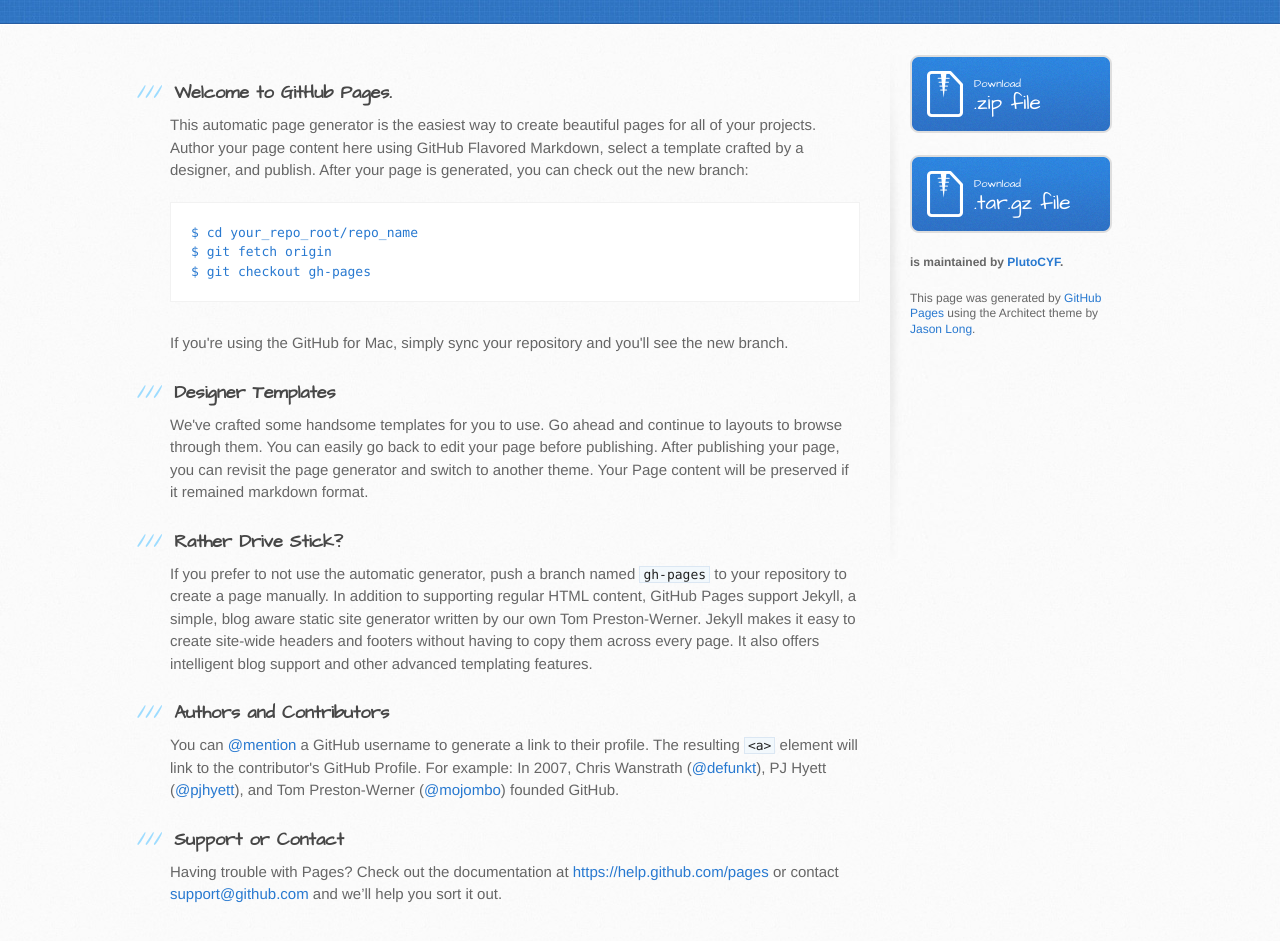
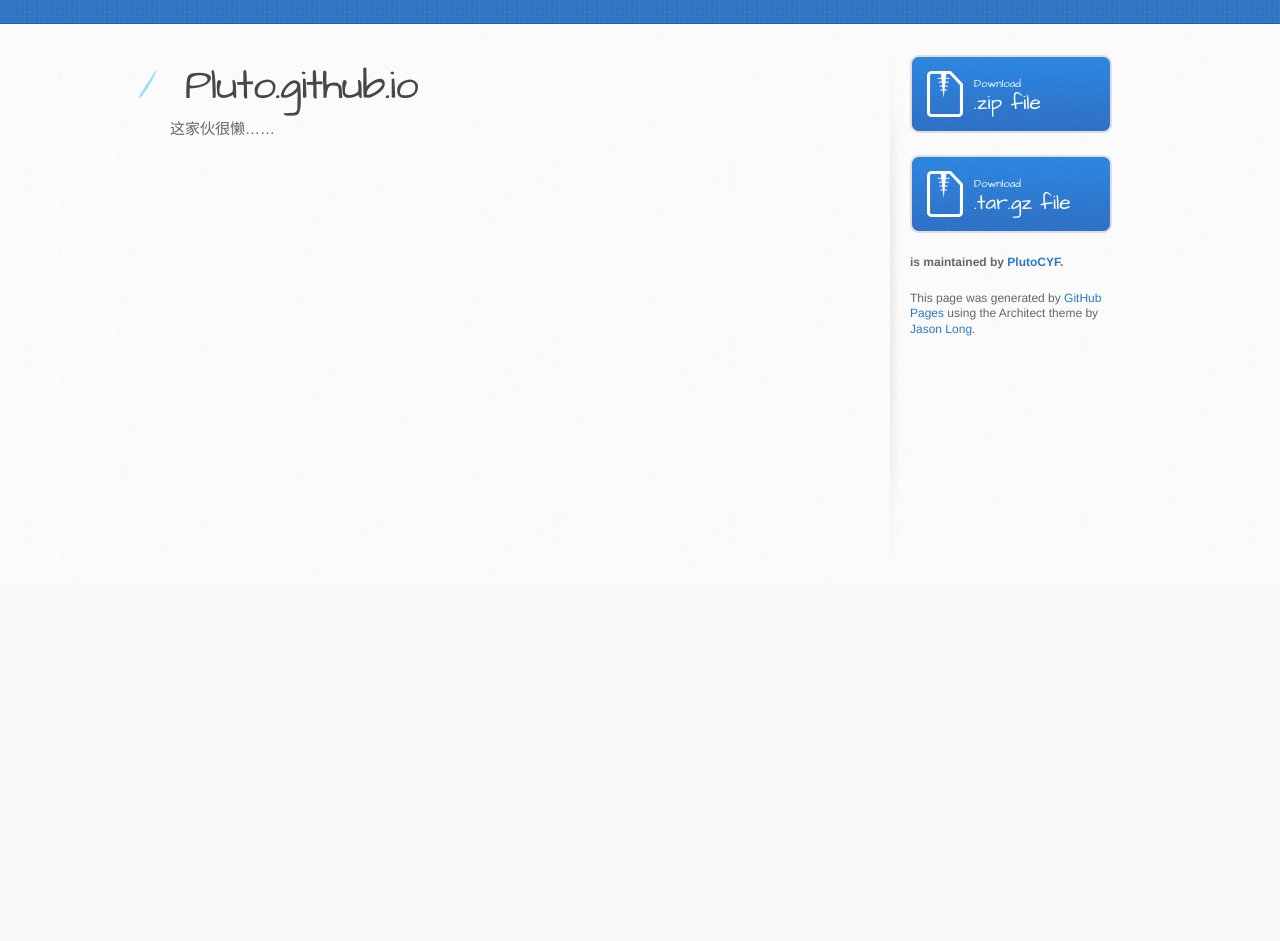
Before and after one commit to PlutoCYF/Blogs, a plain HTML site: page index.html in a window 1280 px wide. Shown: the part 249-1190 px from the top of the page. After the commit the page ends 831 px from the top, so only its background shows below. Drawn offline with Linux system fonts and the light colour scheme.

```diff
--- a/index.html
+++ b/index.html
@@ -21,57 +21,30 @@
       <div class="inner">
         <h1>Javascript那些事儿</h1>
         <h2>Javascript</h2>
-        <a href="https://github.com/PlutoCYF/Pluto.github.io" class="button"><small>View project on</small> GitHub</a>
+        <a href="https://github.com/PlutoCYF/Blogs" class="button"><small>View project on</small> GitHub</a>
       </div>
     </header>
 
     <div id="content-wrapper">
       <div class="inner clearfix">
         <section id="main-content">
-          <h3>
-<a id="welcome-to-github-pages" class="anchor" href="#welcome-to-github-pages" aria-hidden="true"><span class="octicon octicon-link"></span></a>Welcome to GitHub Pages.</h3>
+          <h1>
+<a id="plutogithubio" class="anchor" href="#plutogithubio" aria-hidden="true"><span class="octicon octicon-link"></span></a>Pluto.github.io</h1>
 
-<p>This automatic page generator is the easiest way to create beautiful pages for all of your projects. Author your page content here using GitHub Flavored Markdown, select a template crafted by a designer, and publish. After your page is generated, you can check out the new branch:</p>
-
-<pre><code>$ cd your_repo_root/repo_name
-$ git fetch origin
-$ git checkout gh-pages
-</code></pre>
-
-<p>If you're using the GitHub for Mac, simply sync your repository and you'll see the new branch.</p>
-
-<h3>
-<a id="designer-templates" class="anchor" href="#designer-templates" aria-hidden="true"><span class="octicon octicon-link"></span></a>Designer Templates</h3>
-
-<p>We've crafted some handsome templates for you to use. Go ahead and continue to layouts to browse through them. You can easily go back to edit your page before publishing. After publishing your page, you can revisit the page generator and switch to another theme. Your Page content will be preserved if it remained markdown format.</p>
-
-<h3>
-<a id="rather-drive-stick" class="anchor" href="#rather-drive-stick" aria-hidden="true"><span class="octicon octicon-link"></span></a>Rather Drive Stick?</h3>
-
-<p>If you prefer to not use the automatic generator, push a branch named <code>gh-pages</code> to your repository to create a page manually. In addition to supporting regular HTML content, GitHub Pages support Jekyll, a simple, blog aware static site generator written by our own Tom Preston-Werner. Jekyll makes it easy to create site-wide headers and footers without having to copy them across every page. It also offers intelligent blog support and other advanced templating features.</p>
-
-<h3>
-<a id="authors-and-contributors" class="anchor" href="#authors-and-contributors" aria-hidden="true"><span class="octicon octicon-link"></span></a>Authors and Contributors</h3>
-
-<p>You can <a href="https://github.com/blog/821" class="user-mention">@mention</a> a GitHub username to generate a link to their profile. The resulting <code>&lt;a&gt;</code> element will link to the contributor's GitHub Profile. For example: In 2007, Chris Wanstrath (<a href="https://github.com/defunkt" class="user-mention">@defunkt</a>), PJ Hyett (<a href="https://github.com/pjhyett" class="user-mention">@pjhyett</a>), and Tom Preston-Werner (<a href="https://github.com/mojombo" class="user-mention">@mojombo</a>) founded GitHub.</p>
-
-<h3>
-<a id="support-or-contact" class="anchor" href="#support-or-contact" aria-hidden="true"><span class="octicon octicon-link"></span></a>Support or Contact</h3>
-
-<p>Having trouble with Pages? Check out the documentation at <a href="https://help.github.com/pages">https://help.github.com/pages</a> or contact <a href="mailto:support@github.com">support@github.com</a> and we’ll help you sort it out.</p>
+<p>这家伙很懒……</p>
         </section>
 
         <aside id="sidebar">
-          <a href="https://github.com/PlutoCYF/Pluto.github.io/zipball/master" class="button">
+          <a href="https://github.com/PlutoCYF/Blogs/zipball/master" class="button">
             <small>Download</small>
             .zip file
           </a>
-          <a href="https://github.com/PlutoCYF/Pluto.github.io/tarball/master" class="button">
+          <a href="https://github.com/PlutoCYF/Blogs/tarball/master" class="button">
             <small>Download</small>
             .tar.gz file
           </a>
 
-          <p class="repo-owner"><a href="https://github.com/PlutoCYF/Pluto.github.io"></a> is maintained by <a href="https://github.com/PlutoCYF">PlutoCYF</a>.</p>
+          <p class="repo-owner"><a href="https://github.com/PlutoCYF/Blogs"></a> is maintained by <a href="https://github.com/PlutoCYF">PlutoCYF</a>.</p>
 
           <p>This page was generated by <a href="https://pages.github.com">GitHub Pages</a> using the Architect theme by <a href="https://twitter.com/jasonlong">Jason Long</a>.</p>
         </aside>
```
Also changed, not shown: params.json (+1 -1 lines).
